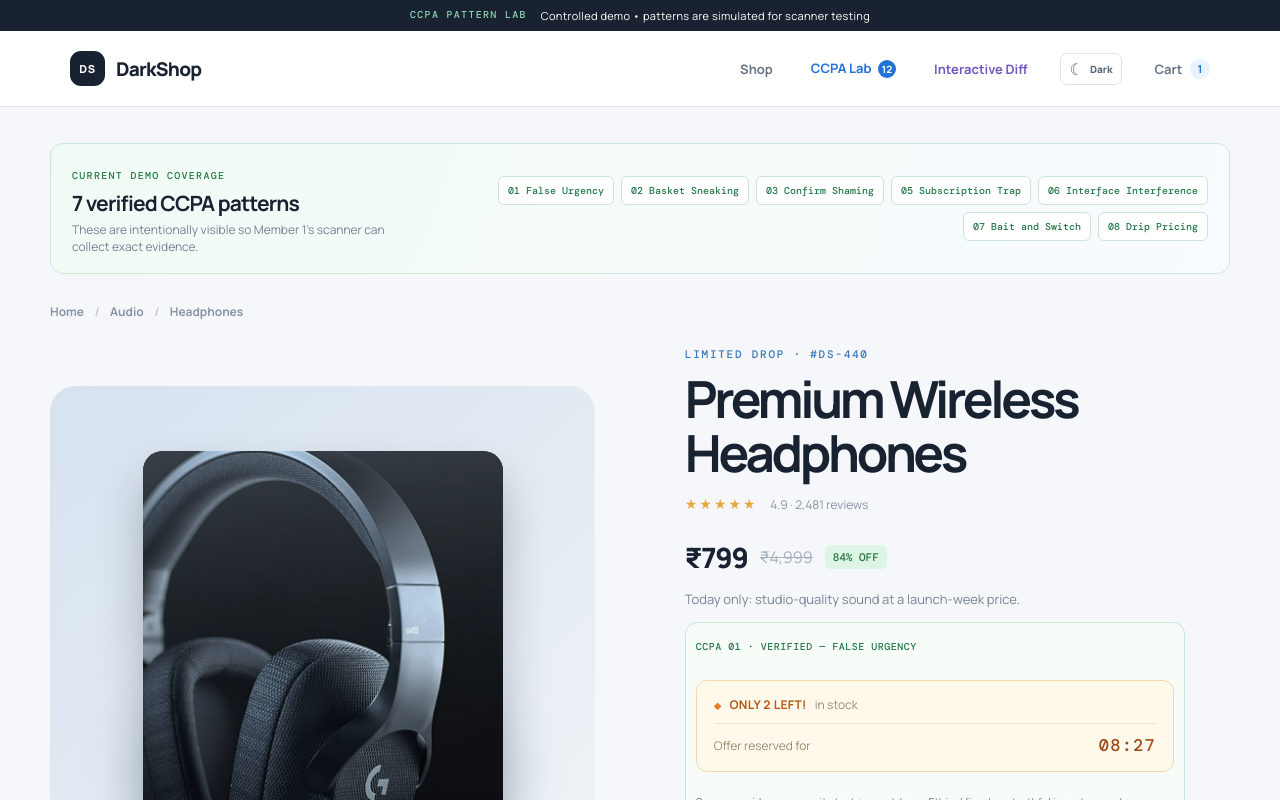
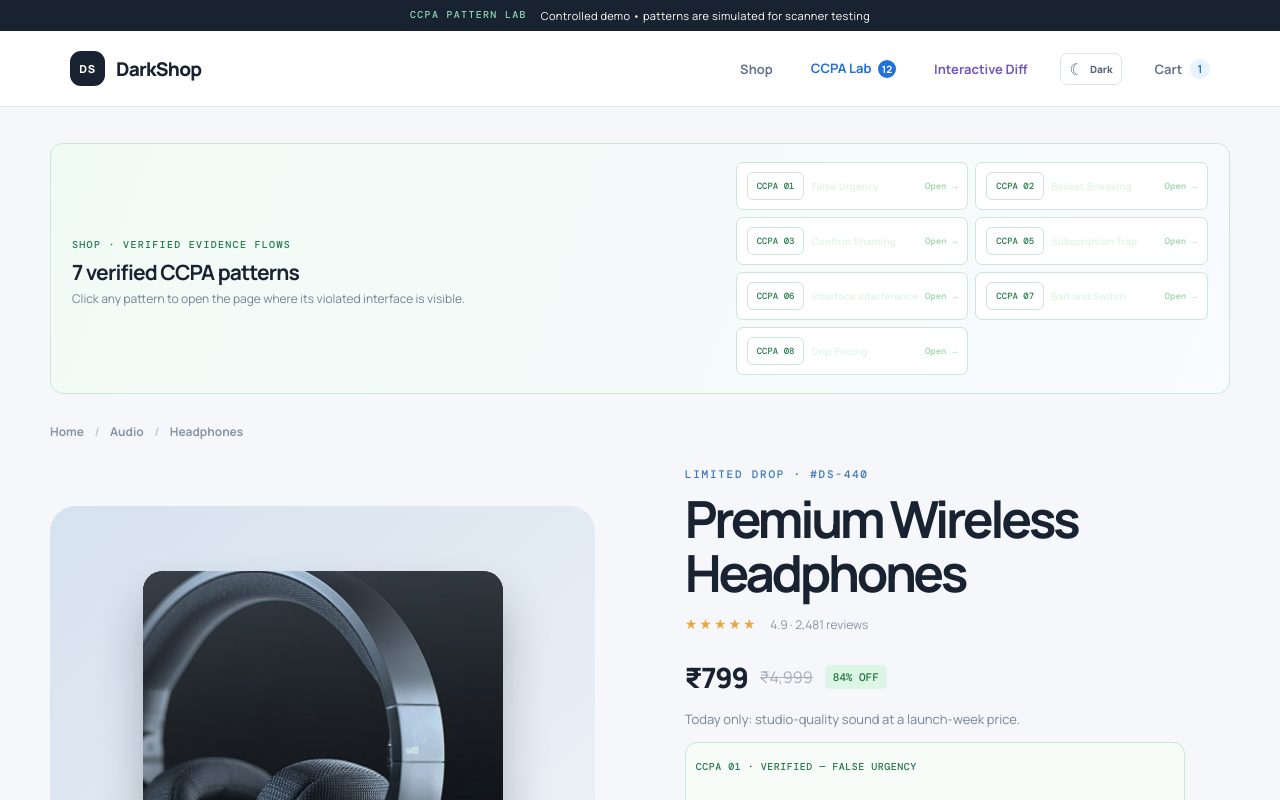
Before and after one commit to Geeta1239/ShadowBait, a React (Vite) app in the folder demo-site/: page / in a window 1280 px wide. Shown: the top 800 px of the page. Built offline with nearby package versions, Linux system fonts and the light colour scheme.

Commit message:
feat(demo-site): make shop CCPA patterns clickable

```diff
--- a/demo-site/src/main.jsx
+++ b/demo-site/src/main.jsx
@@ -112,10 +112,19 @@ function App() {
 }
 
 function VerifiedBanner() {
+  const verifiedFlows = [
+    ['01', 'False Urgency', '/product'],
+    ['02', 'Basket Sneaking', '/checkout'],
+    ['03', 'Confirm Shaming', '/checkout'],
+    ['05', 'Subscription Trap', '/subscribe'],
+    ['06', 'Interface Interference', '/interface-interference'],
+    ['07', 'Bait and Switch', '/bait-switch'],
+    ['08', 'Drip Pricing', '/checkout'],
+  ];
   return (
     <section className="verified-banner" aria-label="Verified CCPA findings">
-      <div><span className="banner-kicker">CURRENT DEMO COVERAGE</span><h2>7 verified CCPA patterns</h2><p>These are intentionally visible so Member 1’s scanner can collect exact evidence.</p></div>
-      <div className="verified-pills"><span>01 False Urgency</span><span>02 Basket Sneaking</span><span>03 Confirm Shaming</span><span>05 Subscription Trap</span><span>06 Interface Interference</span><span>07 Bait and Switch</span><span>08 Drip Pricing</span></div>
+      <div><span className="banner-kicker">SHOP · VERIFIED EVIDENCE FLOWS</span><h2>7 verified CCPA patterns</h2><p>Click any pattern to open the page where its violated interface is visible.</p></div>
+      <div className="verified-pills">{verifiedFlows.map(([id, name, route]) => <button key={id + name} className="verified-flow-pill" onClick={() => navigate(route)}><span>CCPA {id}</span><strong>{name}</strong><em>Open →</em></button>)}</div>
     </section>
   );
 }
--- a/demo-site/src/styles.css
+++ b/demo-site/src/styles.css
@@ -208,3 +208,10 @@ h1 { margin: 10px 0 13px; color: #182230; font-size: clamp(32px, 4vw, 52px); lin
 .verified-route-bar { display:flex; justify-content:space-between; align-items:center; gap:18px; margin:0 0 22px; padding:14px 16px; border:1px solid #cbe8d7; border-radius:12px; background:#f2fbf5; }.verified-route-bar > div:first-child { display:flex; flex-direction:column; gap:5px; flex:0 0 auto; }.verified-route-bar strong { color:#2a6842; font-size:13px; }.verified-route-links { display:flex; flex-wrap:wrap; justify-content:flex-end; gap:7px; }.verified-route-links button { padding:8px 9px; border:1px solid #b9dec6; border-radius:6px; color:#267a4b; background:#fff; font-size:10px; font-weight:800; }.verified-route-links button:hover { background:#e7f7ec; }
 :root[data-theme='dark'] .verified-route-bar { border-color:#3d7657; background:#193328; }.verified-route-bar strong { color:#a8e4ba; }.verified-route-links button { border-color:#477b5b; color:#b3edc4; background:#214936; }.verified-route-links button:hover { background:#2d5d43; }
 @media (max-width:800px) { .verified-route-bar { align-items:flex-start; flex-direction:column; }.verified-route-links { justify-content:flex-start; } }
+
+/* Clickable verified-pattern cards on the Shop page */
+.verified-pills { display:grid; grid-template-columns:repeat(2,minmax(155px,1fr)); gap:7px; min-width:min(100%,430px); }
+.verified-flow-pill { display:grid; grid-template-columns:auto 1fr auto; align-items:center; gap:7px; padding:9px 10px; border:1px solid #cde5d7; border-radius:7px; color:#267a4b; background:#fff; text-align:left; transition:transform .18s, background .18s, border-color .18s; }
+.verified-flow-pill:hover { transform:translateY(-2px); border-color:#83bd96; background:#eaf8ee; }.verified-flow-pill span { font:700 9px 'DM Mono',monospace; }.verified-flow-pill strong { color:#264333; font-size:10px; }.verified-flow-pill em { color:#6e9c7c; font:700 9px 'DM Mono',monospace; font-style:normal; }
+:root[data-theme='dark'] .verified-flow-pill { border-color:#477b5b; color:#b3edc4; background:#214936; }.verified-flow-pill strong { color:#e4f5e8; }.verified-flow-pill em { color:#99d5aa; }.verified-flow-pill:hover { border-color:#78b98a; background:#2d5d43; }
+@media (max-width:800px) { .verified-pills { width:100%; grid-template-columns:1fr; }.verified-flow-pill { grid-template-columns:auto 1fr auto; } }
```
Also changed, not shown: demo-site/preview/shop-seven-patterns.png (added).
